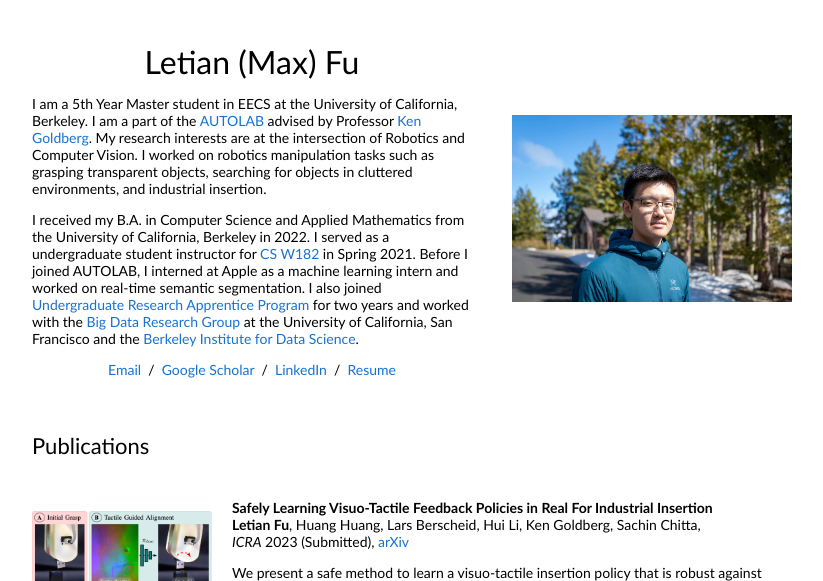
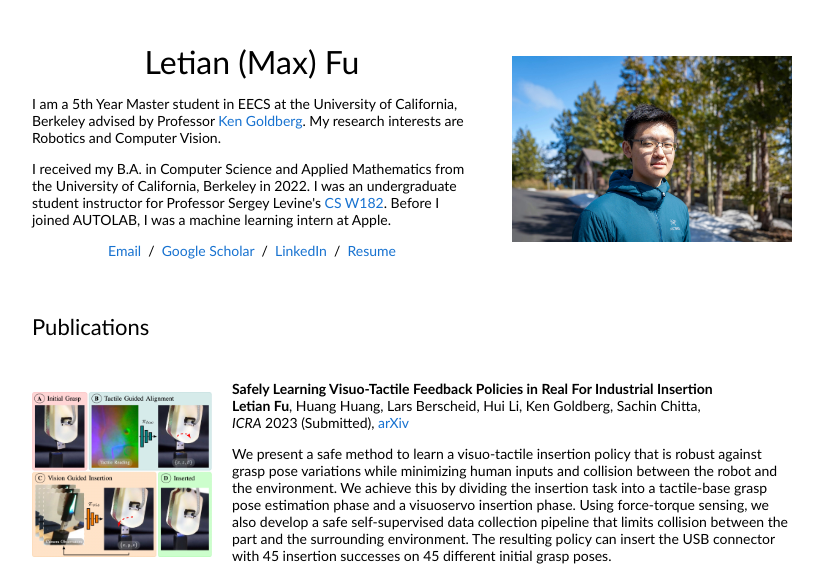
Before and after one commit to Max-Fu/max-fu.github.io, a plain HTML site: page index.html in a window 1280 px wide. Shown: the top 581 px of the page, without its empty margins (228-1051 px from the left). Drawn offline with Linux system fonts and the light colour scheme.

Commit message:
updated shorter bio

```diff
--- a/index.html
+++ b/index.html
@@ -21,10 +21,10 @@
                 <name>Letian (Max) Fu</name>
               </p>
               <p>
-                I am a 5th Year Master student in EECS at the University of California, Berkeley. I am a part of the <a href="https://autolab.berkeley.edu/">AUTOLAB</a> advised by Professor <a href="https://goldberg.berkeley.edu/">Ken Goldberg</a>. My research interests are at the intersection of Robotics and Computer Vision. I worked on robotics manipulation tasks such as grasping transparent objects, searching for objects in cluttered environments, and industrial insertion.
+                I am a 5th Year Master student in EECS at the University of California, Berkeley advised by Professor <a href="https://goldberg.berkeley.edu/">Ken Goldberg</a>. My research interests are Robotics and Computer Vision.
               </p>
               <p>
-                I received my B.A. in Computer Science and Applied Mathematics from the University of California, Berkeley in 2022. I served as a undergraduate student instructor for <a href="https://cs182sp21.github.io/">CS W182</a> in Spring 2021. Before I joined AUTOLAB, I interned at Apple as a machine learning intern and worked on real-time semantic segmentation. I also joined <a href="https://urap.berkeley.edu/">Undergraduate Research Apprentice Program</a> for two years and worked with the <a href="https://radiology.ucsf.edu/research/labs/physics/big-data">Big Data Research Group</a> at the University of California, San Francisco and the <a href="https://bids.berkeley.edu/">Berkeley Institute for Data Science</a>.
+                I received my B.A. in Computer Science and Applied Mathematics from the University of California, Berkeley in 2022. I was an undergraduate student instructor for Professor Sergey Levine's <a href="https://cs182sp21.github.io/">CS W182</a>. Before I joined AUTOLAB, I was a machine learning intern at Apple.
               </p>
               <p style="text-align:center">
                 <a href="mailto:max.fu.letian@berkeley.edu">Email</a> &nbsp/&nbsp
```
